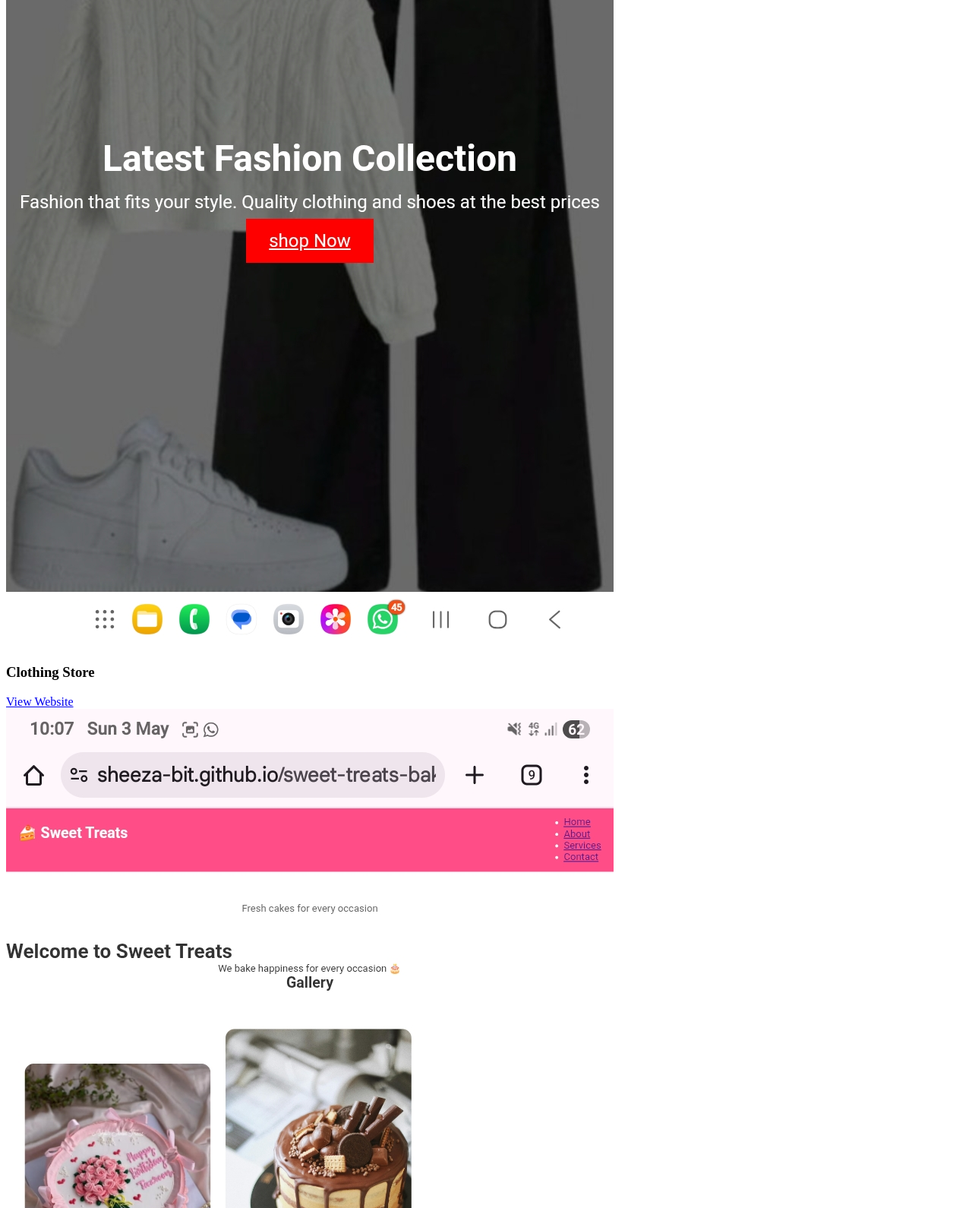
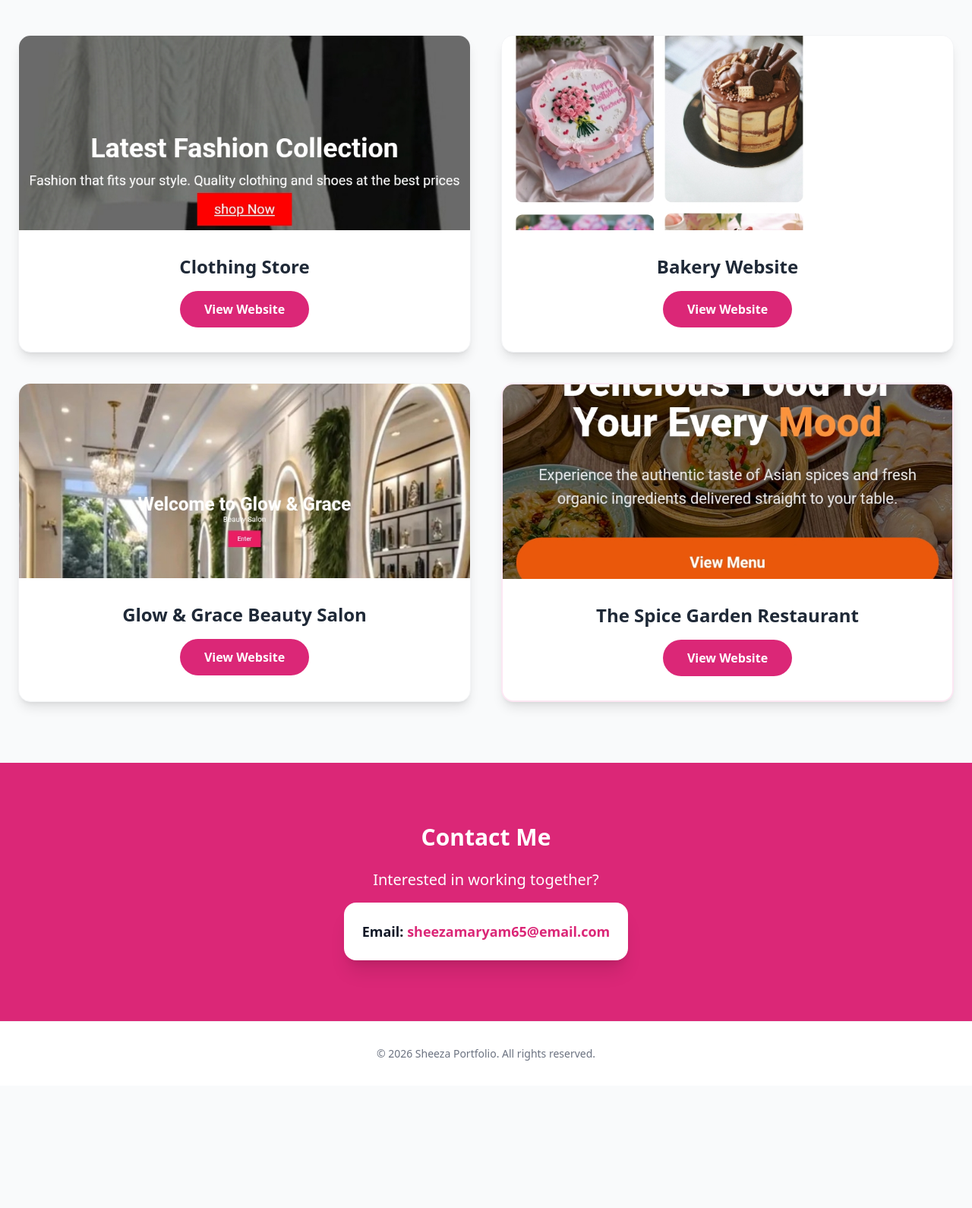
Before and after one commit to sheeza-bit/my-portfolio, a plain HTML site: page index.html in a window 1280 px wide. Shown: the part 725-2315 px from the top of the page at 76% size. After the commit the page ends 2154 px from the top, so only its background shows below. Drawn offline with nearby package versions, Linux system fonts and the light colour scheme.

Commit message:
Update index.html

```diff
--- a/index.html
+++ b/index.html
@@ -1,56 +1,107 @@
 <!DOCTYPE html>
-<html>
+<html lang="en">
 <head>
-    <title>My Portfolio</title>
-    <link rel="stylesheet" href="style.css">
+    <meta charset="UTF-8">
+    <meta name="viewport" content="width=device-width, initial-scale=1.0">
+    <title>Sheeza | Frontend Portfolio</title>
+    <!-- Tailwind CDN -->
+    <script src="https://cdn.tailwindcss.com"></script>
+    <style>
+        html { scroll-behavior: smooth; }
+    </style>
 </head>
-<body>
+<body class="bg-gray-50 text-gray-800 font-sans">
 
-<!-- HERO -->
-<section class="hero">
-    <h1>Hi, I am a Frontend Web Designer</h1>
-    <p>I create modern responsive websites using HTML, CSS and JavaScript.</p>
+    <!-- HERO SECTION -->
+    <section class="bg-black text-white py-24 px-6 text-center">
+        <h1 class="text-4xl md:text-6xl font-black mb-4 tracking-tight">Hi, I am a <span class="text-pink-500">Frontend Web Designer</span></h1>
+        <p class="text-lg md:text-xl text-gray-400 max-w-2xl mx-auto">I create modern responsive websites using HTML, CSS and JavaScript.</p>
     </section>
 
-<!-- ABOUT -->
-<section class="about">
-    <h2>About Me</h2>
-    <p>I design clean and responsive websites for small businesses like clothing stores, salons and bakeries.</p>
+    <!-- ABOUT SECTION -->
+    <section class="py-20 px-6 text-center bg-white">
+        <h2 class="text-3xl font-bold mb-6 relative inline-block">
+            About Me
+            <span class="absolute bottom-0 left-0 w-full h-1 bg-pink-500 rounded-full"></span>
+        </h2>
+        <p class="text-gray-600 text-lg max-w-3xl mx-auto leading-relaxed mt-4">
+            I design clean and responsive websites for small businesses like clothing stores, salons, and bakeries. My goal is to help businesses grow with a strong online presence.
+        </p>
     </section>
 
-<!-- PROJECTS -->
-<section class="projects">
-    <h2>My Projects</h2>
+    <!-- PROJECTS SECTION -->
+    <section class="py-20 px-6 bg-gray-50 max-w-7xl mx-auto">
+        <h2 class="text-3xl font-bold text-center mb-16 uppercase tracking-widest">My Projects</h2>
 
-    <div class="project-box">
-        <img src="image1.jpg" alt="">
-        <h3>Clothing Store</h3>
-        <a href="https://sheeza-bit.github.io/clothing-store/" target="_blank">View Website</a>
+        <!-- Grid Container - Yeh alignment fix karega -->
+        <div class="grid grid-cols-1 md:grid-cols-2 lg:grid-cols-2 gap-10">
+
+            <!-- Project 1 -->
+            <div class="bg-white rounded-2xl shadow-lg overflow-hidden border border-gray-100 hover:shadow-2xl transition duration-300">
+                <img src="image1.jpg" alt="Clothing Store" class="w-full h-64 object-cover">
+                <div class="p-8 text-center">
+                    <h3 class="text-2xl font-bold mb-4">Clothing Store</h3>
+                    <a href="https://sheeza-bit.github.io/clothing-store/" target="_blank"
+                       class="inline-block bg-pink-600 text-white px-8 py-3 rounded-full font-bold hover:bg-pink-700 transition transform hover:scale-105">
+                        View Website
+                    </a>
+                </div>
             </div>
 
-    <div class="project-box">
-        <img src="image2.jpg" alt="">
-        <h3>Bakery Website</h3>
-        <a href="https://sheeza-bit.github.io/sweet-treats-bakery/" target="_blank">View Website</a>
+            <!-- Project 2 -->
+            <div class="bg-white rounded-2xl shadow-lg overflow-hidden border border-gray-100 hover:shadow-2xl transition duration-300">
+                <img src="image2.jpg" alt="Bakery Website" class="w-full h-64 object-cover">
+                <div class="p-8 text-center">
+                    <h3 class="text-2xl font-bold mb-4">Bakery Website</h3>
+                    <a href="https://sheeza-bit.github.io/sweet-treats-bakery/" target="_blank"
+                       class="inline-block bg-pink-600 text-white px-8 py-3 rounded-full font-bold hover:bg-pink-700 transition transform hover:scale-105">
+                        View Website
+                    </a>
+                </div>
             </div>
 
-    <div class="project-box">
-        <img src="image3.jpg" alt="">
-        <h3>Glow & Grace Beauty Salon</h3>
-        <a href="https://sheeza-bit.github.io/Beauty-saloon/" target
-        ="_blank">View website
+            <!-- Project 3 -->
+            <div class="bg-white rounded-2xl shadow-lg overflow-hidden border border-gray-100 hover:shadow-2xl transition duration-300">
+                <img src="image3.jpg" alt="Beauty Salon" class="w-full h-64 object-cover">
+                <div class="p-8 text-center">
+                    <h3 class="text-2xl font-bold mb-4">Glow & Grace Beauty Salon</h3>
+                    <a href="https://sheeza-bit.github.io/Beauty-saloon/" target="_blank"
+                       class="inline-block bg-pink-600 text-white px-8 py-3 rounded-full font-bold hover:bg-pink-700 transition transform hover:scale-105">
+                        View Website
+                    </a>
                 </div>
-      <div class="project-box">
-        <img src="image4.jpg" alt="">
-        <h3>The Spice Garden Resturant</h3>
-      <a href="https://sheeza-bit.github.io/spice-garden-tailwind-/" target
-        ="_blank">View website
+            </div>
+
+            <!-- Project 4 -->
+            <div class="bg-white rounded-2xl shadow-lg overflow-hidden border border-gray-100 hover:shadow-2xl transition duration-300 border-2 border-pink-100">
+                <img src="image4.jpg" alt="Spice Garden" class="w-full h-64 object-cover">
+                <div class="p-8 text-center">
+                    <h3 class="text-2xl font-bold mb-4">The Spice Garden Restaurant</h3>
+                    <a href="https://sheeza-bit.github.io/spice-garden-tailwind-/" target="_blank"
+                       class="inline-block bg-pink-600 text-white px-8 py-3 rounded-full font-bold hover:bg-pink-700 transition transform hover:scale-105">
+                        View Website
+                    </a>
+                </div>
+            </div>
+
+        </div>
     </section>
-<!-- CONTACT -->
-<section class="contact">
-    <h2>Contact Me</h2>
-    <p>Email: sheezamaryam65@email.com</p>
+
+    <!-- CONTACT SECTION -->
+    <section class="py-20 px-6 bg-pink-600 text-white text-center">
+        <div class="max-w-2xl mx-auto">
+            <h2 class="text-3xl font-bold mb-6">Contact Me</h2>
+            <p class="text-xl mb-4">Interested in working together?</p>
+            <div class="bg-white text-gray-900 p-6 rounded-2xl shadow-xl inline-block">
+                <p class="text-lg font-semibold">Email: <a href="mailto:sheezamaryam65@email.com" class="text-pink-600 hover:underline">sheezamaryam65@email.com</a></p>
+            </div>
+        </div>
     </section>
+
+    <!-- FOOTER -->
+    <footer class="py-8 bg-white text-center text-gray-500 text-sm border-t border-gray-100">
+        &copy; 2026 Sheeza Portfolio. All rights reserved.
+    </footer>
 
 </body>
 </html>
```
Lines whose indentation alone changed are shown as unchanged.
